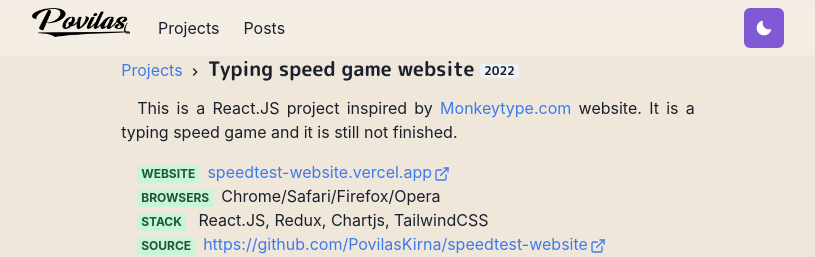
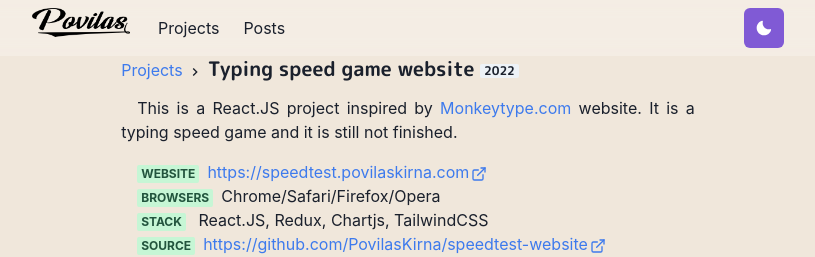
Before and after one commit to PovilasKirna/portfolio_website, a Next.js app: page /works/speedTest in a window 1280 px wide. Shown: the top 257 px of the page, without its empty margins (232-1047 px from the left). Built offline with nearby package versions, Linux system fonts and the light colour scheme.

Commit message:
fixed speedtest website link

```diff
--- a/pages/works/speedTest.js
+++ b/pages/works/speedTest.js
@@ -21,8 +21,8 @@ const Work = () => {
 				<List ml={4} my={4}>
 					<ListItem>
 						<Meta>Website</Meta>
-						<Link href="speedtest-website.vercel.app" isExternal>
-							speedtest-website.vercel.app
+						<Link href="https://speedtest.povilaskirna.com" isExternal>
+							https://speedtest.povilaskirna.com
 							<ExternalLinkIcon mx="2px" />
 						</Link>
 					</ListItem>
```
